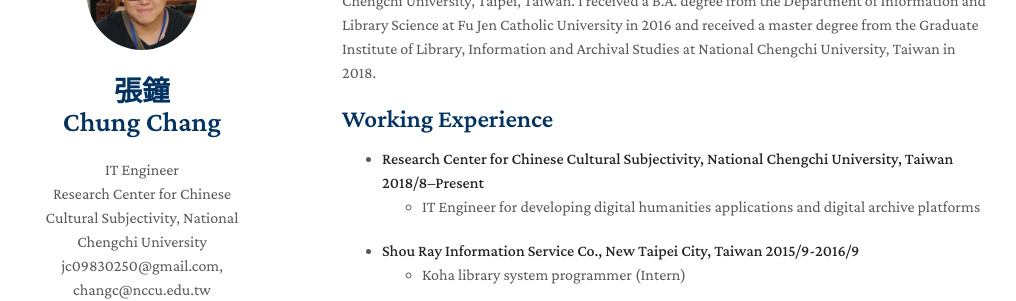
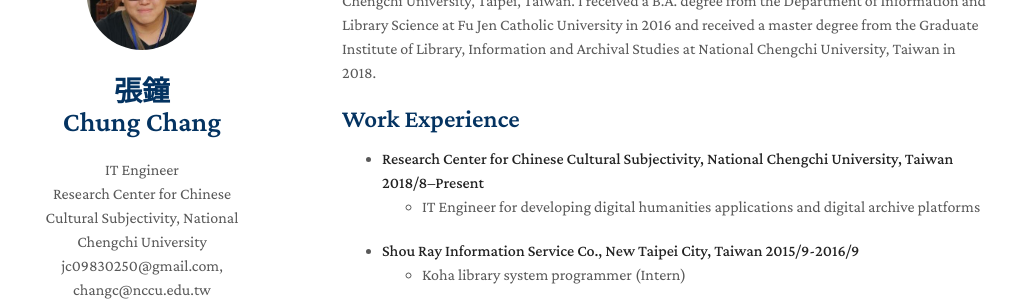
Before and after one commit to jc9830250/jc9830250.github.io, a Jekyll site: the page built from index.md, in a window 1280 px wide and 900 px high. Shown: the part 144-445 px from the top of the window, without its empty margins (128-1144 px from the left). Built offline with Jekyll 4.4.1, drawn with Linux system fonts in a browser that asks for light colours; nearby versions of some CDN libraries; a style sheet for code colours, icons or effects is not loaded; our own code applies the rules of GitHub Pages for plain Markdown files.

Commit message:
Update index.md

```diff
--- a/index.md
+++ b/index.md
@@ -6,7 +6,7 @@ layout: homepage
 I'm currently an IT engineer at the Research Center for Chinese Cultural Subjectivity at National Chengchi University, Taipei, Taiwan.
 I received a B.A. degree from the Department of Information and Library Science at Fu Jen Catholic University in 2016 and received a master degree from the Graduate Institute of Library, Information and Archival Studies at National Chengchi University, Taiwan in 2018.
 
-## Working Experience
+## Work Experience
 - **Research Center for Chinese Cultural Subjectivity, National Chengchi University, Taiwan 2018/8–Present**
   - IT Engineer for developing digital humanities applications and digital archive platforms
 - **Shou Ray Information Service Co., New Taipei City, Taiwan   2015/9-2016/9**
```
